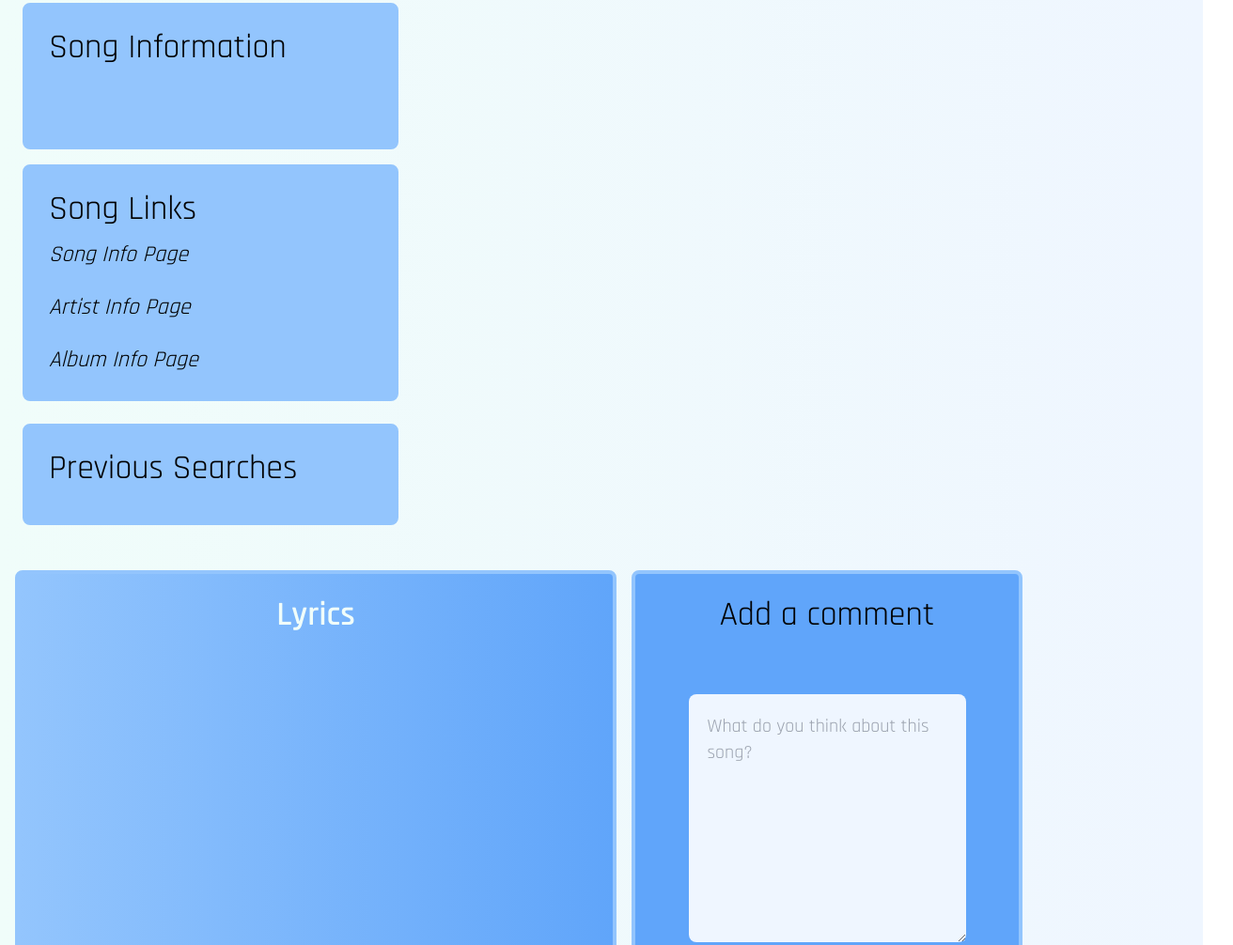
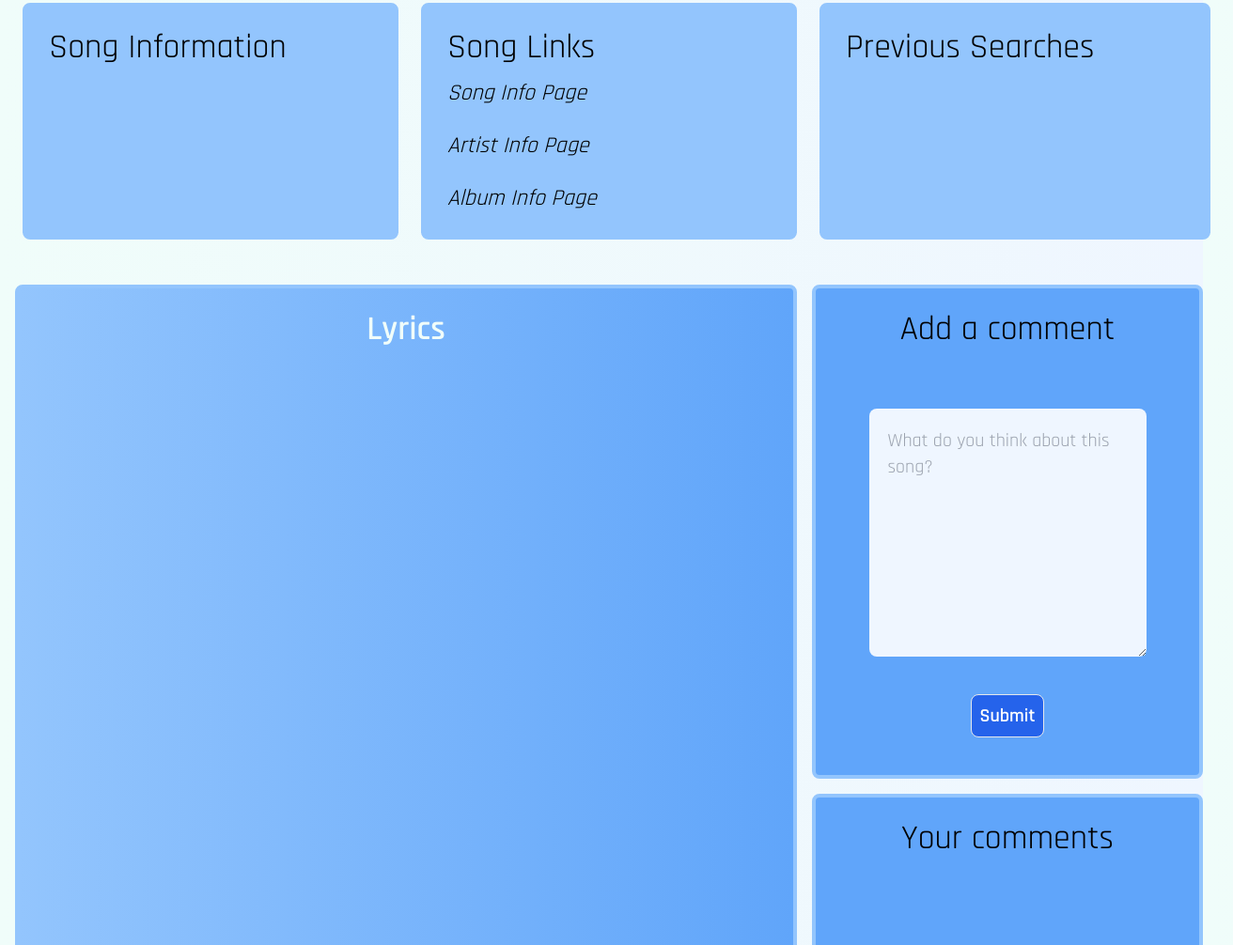
Before and after one commit to fairleyv/Music2Me, a website: page dist/resultsPage.html in a window 1280 px wide. Shown: the part 261-1267 px from the top of the page at 94% size, 1312 px wide, since content can reach past the window. Drawn offline with nearby package versions, Linux system fonts and the light colour scheme.

Commit message:
resizing for different screens

```diff
--- a/dist/resultsPage.html
+++ b/dist/resultsPage.html
@@ -26,9 +26,9 @@
 
     </header>
 
-    <main class="flex flex-wrap justify-between">
-        <aside class="flex flex-col">
-            <div id="song-data" class="bg-blue-300 border-solid border-4 border-blue-300 rounded-lg p-6 h-auto w-[25rem] m-6 mb-4 mr-0 ">
+    <main class="flex flex-wrap justify-around">
+        <aside class="flex flex-col max-[1559px]:flex-row ">
+            <div id="song-data" class="bg-blue-300 border-solid border-4 border-blue-300 rounded-lg p-6 h-auto w-[25rem] m-6 mb-4 mr-0 max-[1559px]:my-6 ">
                 <h2 class="text-4xl  font-[Rajdhani] mb-3">Song Information</h2>
                 <p id = 'songName' class="font-[Rajdhani] text-xl"></p>
                 <br>
@@ -36,7 +36,7 @@
                 <br>
                 <p id = 'albumName' class="font-[Rajdhani] text-xl"></p>
             </div>
-            <div id="song-links" class="bg-blue-300 border-solid border-4 border-blue-300 rounded-lg p-6  h-auto w-[25rem] m-6 mt-0 mr-0 " >
+            <div id="song-links" class="bg-blue-300 border-solid border-4 border-blue-300 rounded-lg p-6  h-auto w-[25rem] m-6 mt-0 mr-0 max-[1559px]:my-6" >
                 <h2 class="text-4xl font-[Rajdhani] mb-3">Song Links</h2>
                 <a id="songLink" href=""><p class="font-[Rajdhani] italic text-2xl select-none hover:underline">Song Info Page</p></a>
                 <br>
@@ -44,13 +44,13 @@
                 <br>
                 <a id="albumLink" href=""><p class="font-[Rajdhani] italic text-2xl select-none hover:underline">Album Info Page</p></a>
             </div>
-            <div id="prevSearches" class="bg-blue-300 border-solid border-4 border-blue-300 rounded-lg p-6  h-auto w-[25rem] m-6 mt-0 mr-0 " >
+            <div id="prevSearches" class="bg-blue-300 border-solid border-4 border-blue-300 rounded-lg p-6  h-auto w-[25rem] m-6 mt-0 mr-0 max-[1559px]:m-6 max-[1559px]:w-[26rem]" >
                 <h2 class="text-4xl font-[Rajdhani] mb-3">Previous Searches</h2>
                 </div>
         </aside>
 
-        <section id="center-block" class="flex flex-wrap">
-            <div id="lyrics" class="bg-gradient-to-r from-blue-300 to-blue-400 border-solid border-4 border-blue-300 rounded-lg h-auto w-[64rem] m-6 mx-4 flex flex-col items-center max-[1919px]:w-[58rem] max-[1829px]:w-[52rem] max-[1739px]:w-[46rem] max-[1649px]:w-[40rem]">
+        <section id="center-block" class="flex flex-wrap max-[1469px]:flex-nowrap">
+            <div id="lyrics" class="bg-gradient-to-r from-blue-300 to-blue-400 border-solid border-4 border-blue-300 rounded-lg h-auto w-[64rem] m-6 mx-4 flex flex-col items-center max-[1919px]:w-[58rem] max-[1829px]:w-[52rem] max-[1739px]:w-[46rem] max-[1649px]:w-[40rem] max-[1559px]:w-[52rem] max-[1469px]:flex-nowrap">
                 <h2 class="text-4xl mt-6 font-[Rajdhani] font-semibold text-teal-50">Lyrics</h2>
                 <p id="lyr" class="text-white font-[Rajdhani] my-6 text-center text-2xl"></p>
             </div>
```
